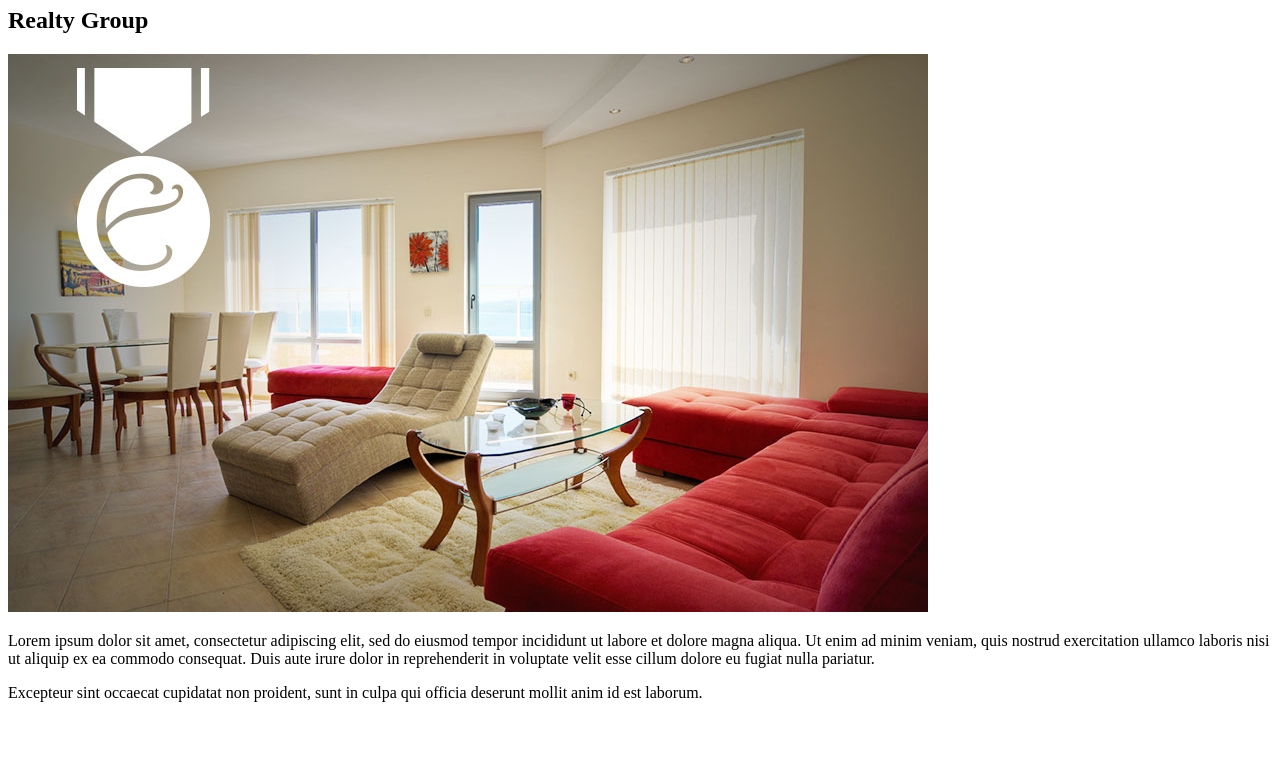
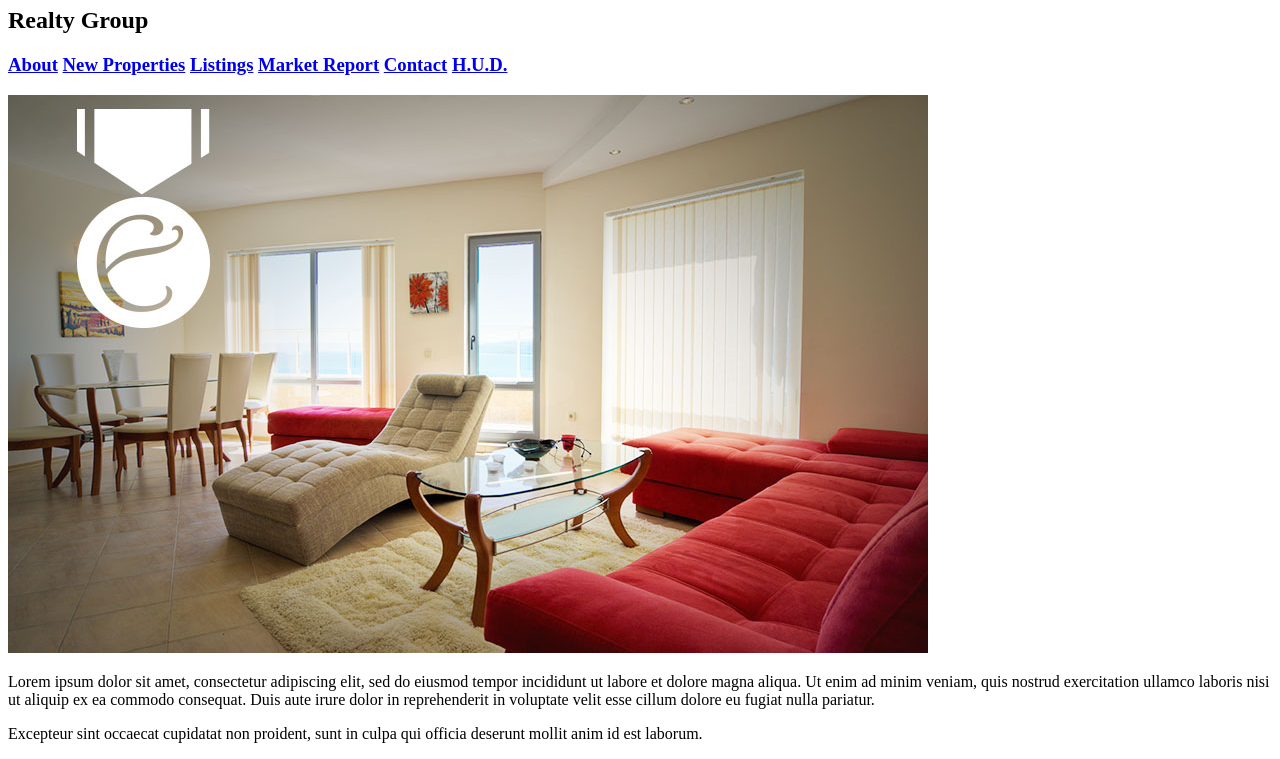
Before and after one commit to enginBozkurt/exceptional-realty, a plain HTML site: page index.html in a window 1280 px wide. Shown: the part 73-832 px from the top of the page. Before the commit the page ends 800 px from the top, so only its background shows below. Drawn offline with Linux system fonts and the light colour scheme.

Commit message:
started real-estate-listings.html

```diff
--- a/index.html
+++ b/index.html
@@ -16,7 +16,14 @@
 <body>
   <h1>Exceptional</h1>
   <h2>Realty Group</h2>
-
+  <h3>
+  <a href="index.html">About</a>
+  <a href="new-properties.html">New Properties</a>
+  <a href="real-estate-listings.html">Listings</a>
+  <a href="market-report.html">Market Report</a>
+  <a href="contact.html">Contact</a>
+  <a href="http://hud.gov" target='_blank'>H.U.D.</a>
+  </h3>
   <img src="images/intro-pic.jpg" alt="a beautiful living room" title="Welcome to Exceptional Realty">
 
 
```
